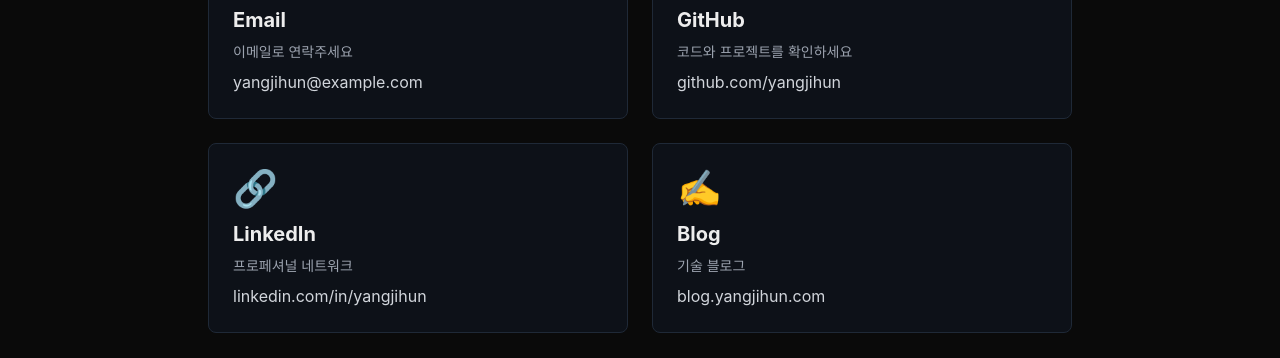
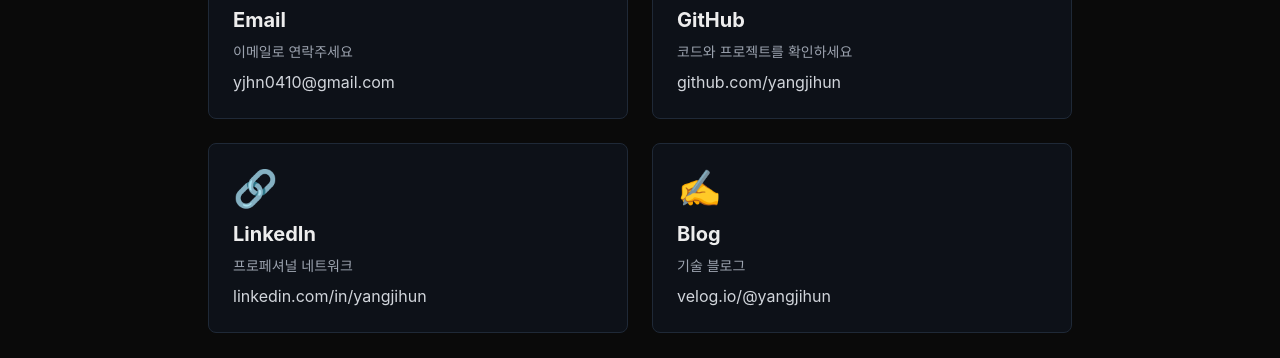
Before and after one commit to yangjihun/portfolio, a Next.js app: page /contact in a window 1280 px wide. Shown: the part 431-789 px from the top of the page. Built offline with nearby package versions, Linux system fonts and the light colour scheme.

Commit message:
chore: github, blog link 수정

```diff
--- a/src/app/contact/page.tsx
+++ b/src/app/contact/page.tsx
@@ -7,8 +7,8 @@
   const contacts = [
     {
       label: 'Email',
-      value: 'yangjihun@example.com',
-      href: 'mailto:yangjihun@example.com',
+      value: 'yjhn0410@gmail.com',
+      href: 'mailto:yjhn0410@gmail.com',
       description: '이메일로 연락주세요',
       icon: '📧',
     },
@@ -28,8 +28,8 @@
     },
     {
       label: 'Blog',
-      value: 'blog.yangjihun.com',
-      href: 'https://blog.yangjihun.com',
+      value: 'velog.io/@yangjihun',
+      href: 'https://velog.io/@yangjihun',
       description: '기술 블로그',
       icon: '✍️',
     },
```
